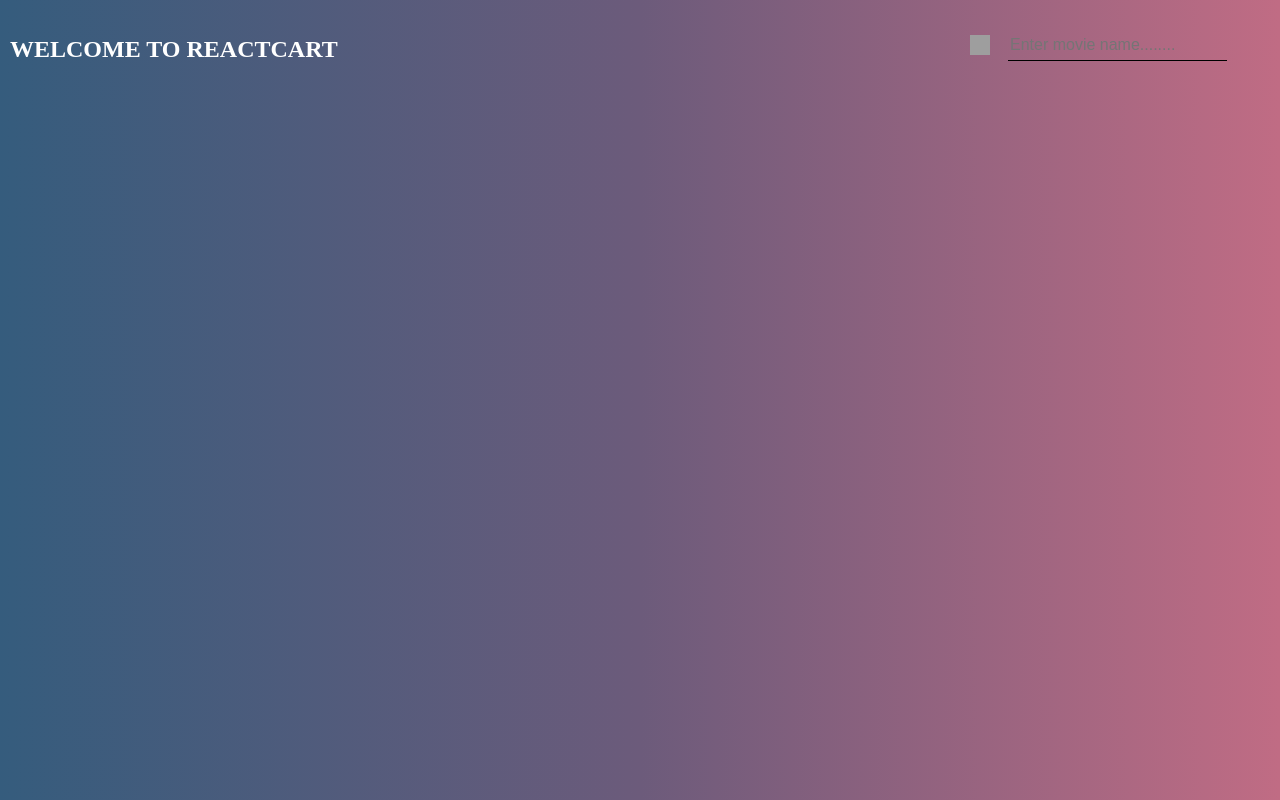
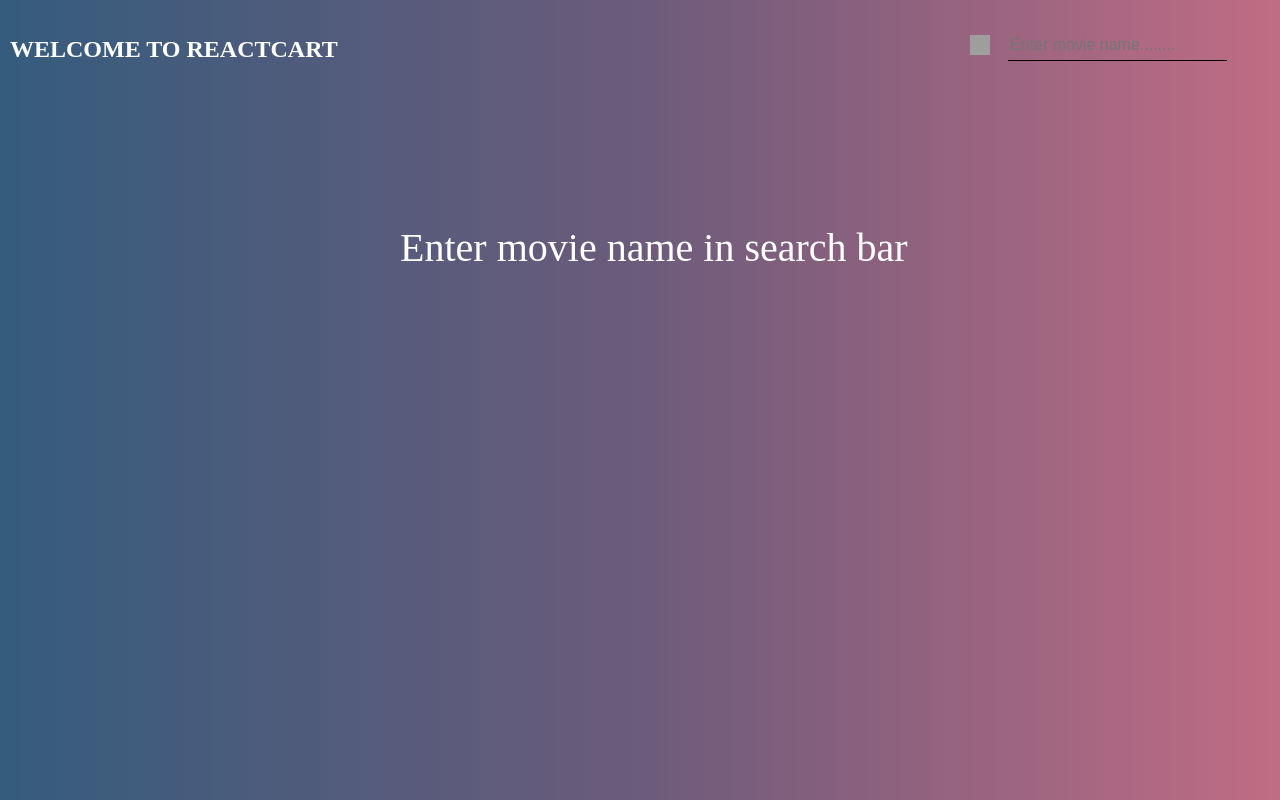
Before and after one commit to rockingatgithub/reactcart, a React (Create React App) app: page / in a window 1280 px wide. Built offline with nearby package versions, Linux system fonts and the light colour scheme; grey boxes are pictures that could not be loaded.

Commit message:
deployed

```diff
--- a/src/components/App.js
+++ b/src/components/App.js
@@ -11,6 +11,7 @@ class App extends Component {
       totalMovies: 0,
       movieList: new Array(0),
       showDetails: false,
+      initial: true,
     };
   }
 
@@ -26,6 +27,7 @@ class App extends Component {
             results: [],
           };
           this.setState({
+            initial: false,
             showList: false,
             totalMovies: 0,
             movieList: movies.results,
@@ -34,6 +36,7 @@ class App extends Component {
           console.log(movies);
         } else {
           this.setState({
+            initial: false,
             showList: true,
             totalMovies: movies.total_results,
             movieList: movies.results,
@@ -47,11 +50,15 @@ class App extends Component {
   // =============================main app component==========================================
 
   render() {
-    const { showList, movieList, totalMovies } = this.state;
+    const { showList, movieList, totalMovies, initial } = this.state;
     return (
       <div className="App">
         <div id="seacrh-bar">
           <h1 id="app-heading">WELCOME TO REACTCART </h1>
+
+          {initial && (
+            <div id="initial-message-box">Enter movie name in search bar</div>
+          )}
 
           <div id="search-box">
             <img
--- a/src/index.css
+++ b/src/index.css
@@ -56,9 +56,17 @@ body {
 span {
   color: whitesmoke;
   font-family: arial;
+  margin-left: 10px;
 }
 
 .movieimage {
   border: 1px solid white;
   border-radius: 10px;
 }
+
+#initial-message-box {
+  top: 204px;
+  position: relative;
+  color: white;
+  font-size: 40px;
+}
```
